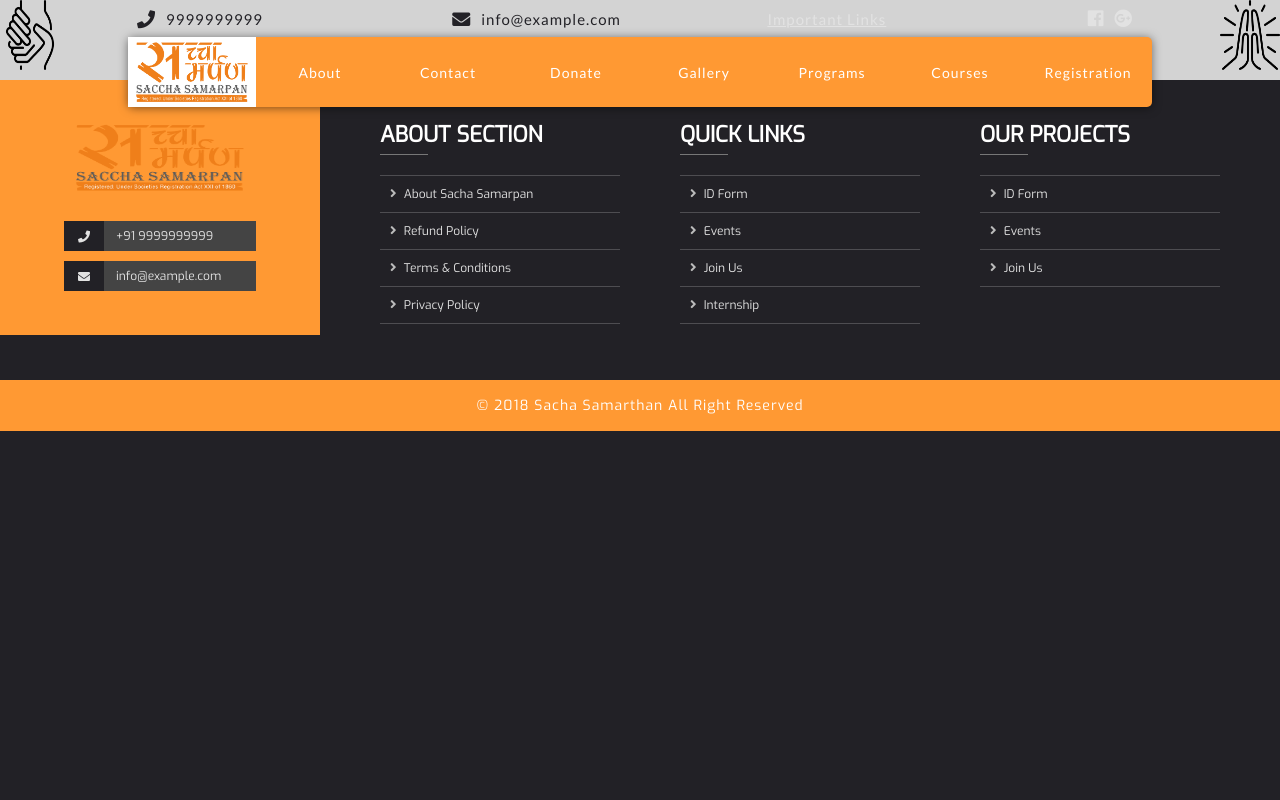
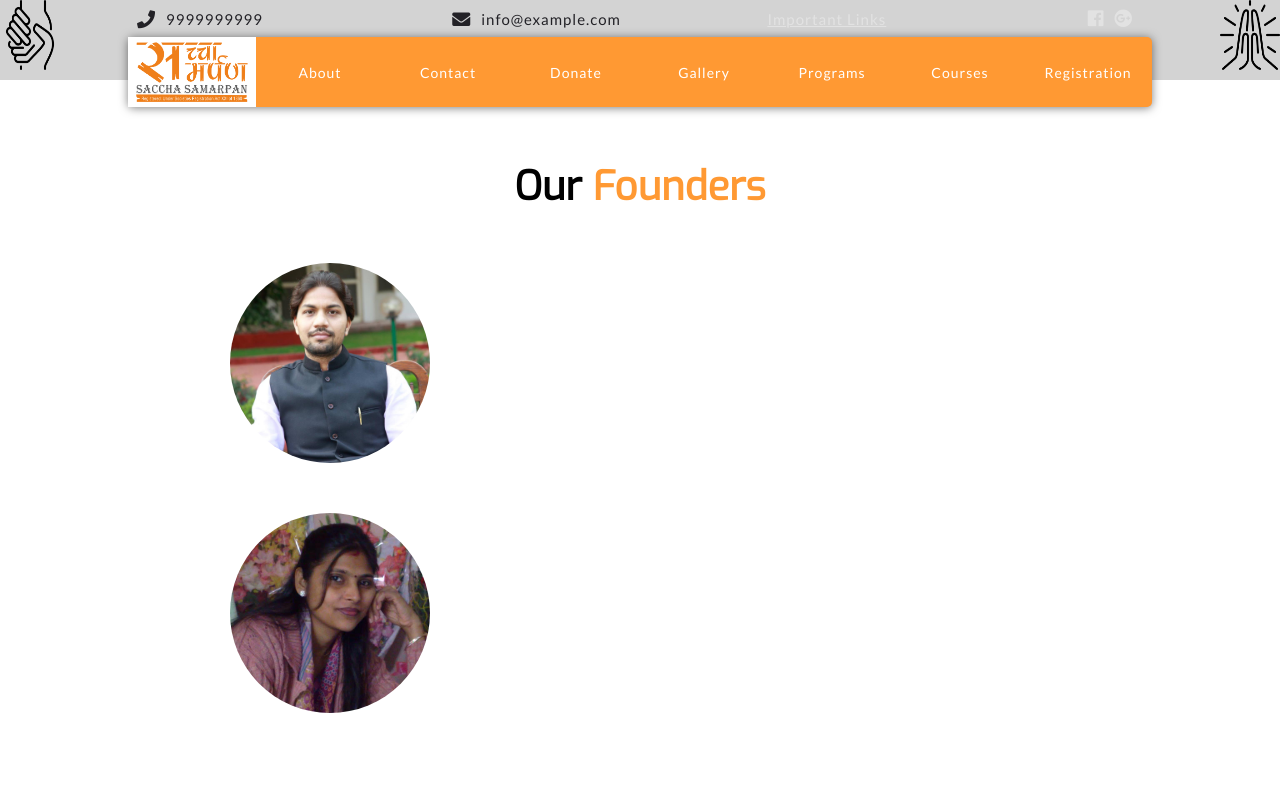
Before and after one commit to riverrz/sacha-samarpan-ngo, a React app in the folder client/: page /founders in a window 1280 px wide. Shown: the top 800 px of the page. Built offline with nearby package versions, Linux system fonts and the light colour scheme.

Commit message:
Add /founders without description of founders

```diff
--- a/client/src/App.js
+++ b/client/src/App.js
@@ -10,6 +10,7 @@ import About from "./components/About/About";
 import IssuesAndViews from "./components/IssuesAndViews/IssuesAndViews";
 import Importantlinks from "./components/Importantlinks/Importantlinks";
 import Backdrop from "./containers/Backdrop/Backdrop";
+import Founders from './components/Founders/Founders';
 class App extends Component {
   state = {
     isBackdropShowing: false,
@@ -69,6 +70,7 @@ class App extends Component {
         <Route path="/about" exact component={About} />
         <Route path="/issues" exact component={IssuesAndViews} />
         <Route path="/important-links" exact component={Importantlinks} />
+        <Route path="/founders" exact component={Founders}/>
         <Footer />
       </div>
     );
--- /dev/null
+++ b/client/src/components/Founders/Founders.css
@@ -0,0 +1,21 @@
+.foundersContainer {
+    width: 100%;
+    padding: 8rem;
+    text-align: center;
+    background-color: #fff;
+}
+.founder {
+    width: 100%;
+    margin: 5rem auto;
+    text-align: left;
+    padding-left: 15rem;
+}
+.figure {
+    height: 20rem;
+    width: 20rem;
+}
+.founderPhoto {
+    height: 100%;
+    width: 100%;
+    border-radius: 50%;
+}
--- /dev/null
+++ b/client/src/components/Founders/Founders.js
@@ -0,0 +1,31 @@
+import React from "react";
+import classes from "./Founders.css";
+const founders = props => {
+  return (
+    <div className={classes.foundersContainer}>
+      <h1>
+        Our <span>Founders</span>
+      </h1>
+      <div className={classes.founder}>
+        <figure className={classes.figure}>
+          <img
+            src="/images/founders/founder1.JPG"
+            alt="Founder"
+            className={classes.founderPhoto}
+          />
+        </figure>
+      </div>
+      <div className={classes.founder}>
+        <figure className={classes.figure}>
+          <img
+            src="/images/founders/founder2.jpg"
+            alt="Founder"
+            className={classes.founderPhoto}
+          />
+        </figure>
+      </div>
+    </div>
+  );
+};
+
+export default founders;
--- a/client/src/components/Navigation/Navigation.js
+++ b/client/src/components/Navigation/Navigation.js
@@ -54,9 +54,9 @@ const navigation = props => {
                 </Link>
               </li>
               <li>
-                <a href="/">
-                  <i class="fas fa-angle-right" /> Founder
-                </a>
+                <Link to="/founders" exact>
+                  <i class="fas fa-angle-right" /> Founders
+                </Link>
               </li>
             </Dropdown>
           </div>
```
Also changed, not shown: client/public/images/founders/founder1.JPG (added), client/public/images/founders/founder2.jpg (added).
